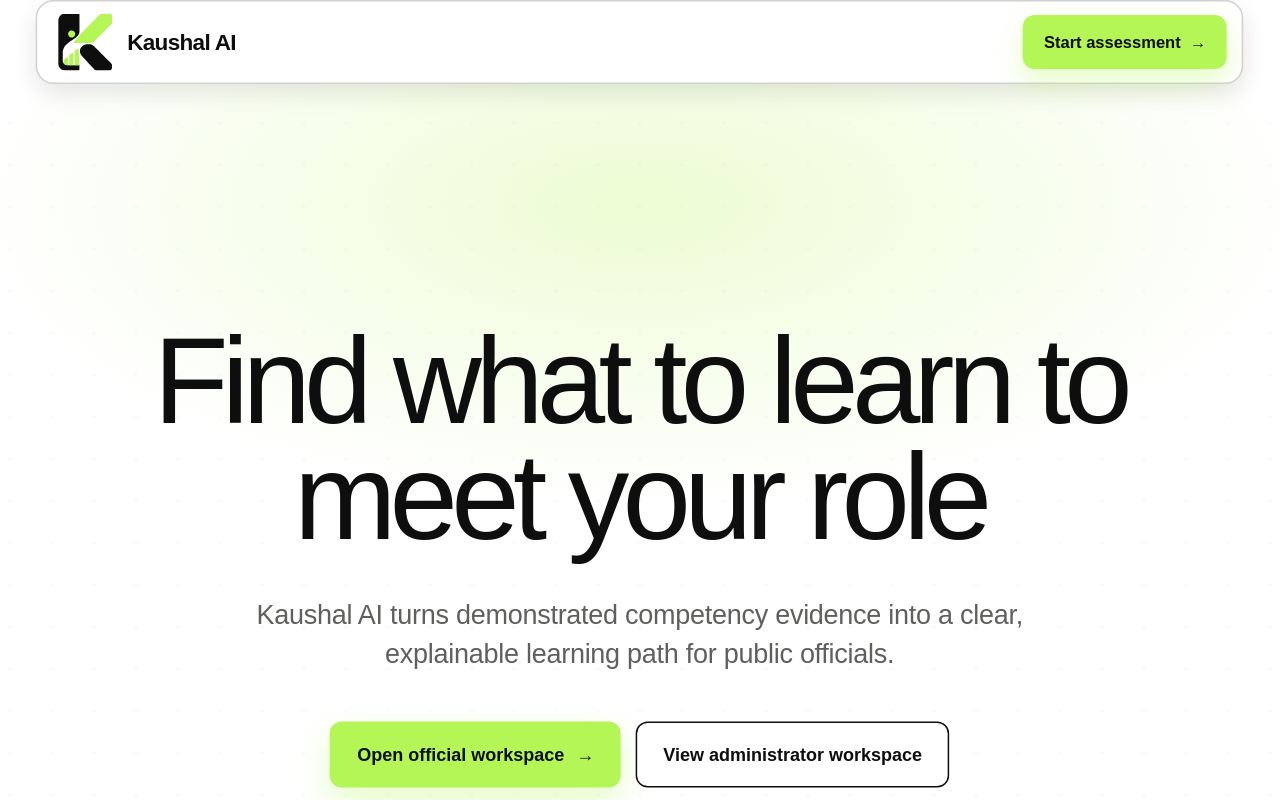
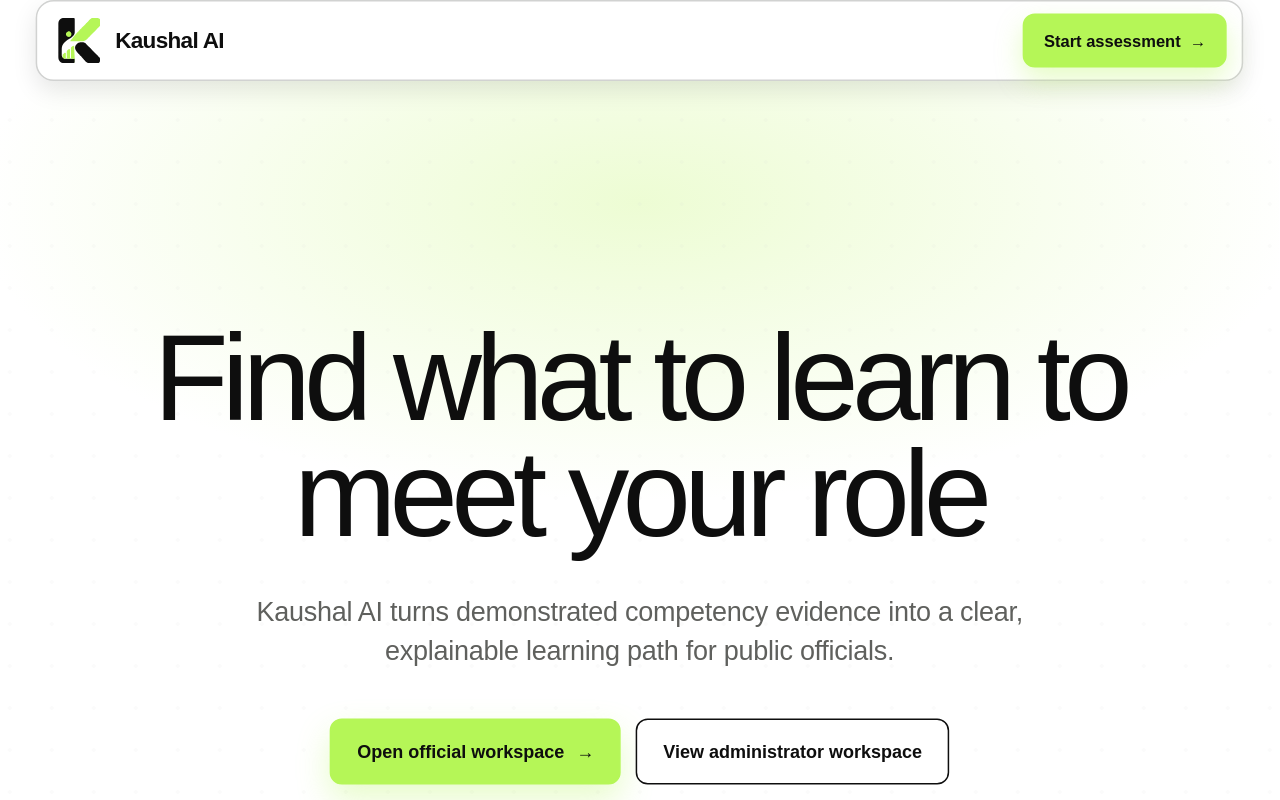
Before and after one commit to Anuraj-dev/kaushalai, a Next.js app: page / in a window 1280 px wide. Shown: the top 800 px of the page. Built offline with nearby package versions, Linux system fonts and the light colour scheme.

Commit message:
fix(ui): scale K mark to 28x30 to balance wordmark
Reduce from 36x38 to 28x30 to match 30px brand-mark token
(globals.css:51) and align with 15px Kaushal AI text. Nav stays
52px, no crowding on 390px. No build.

```diff
--- a/src/app/globals.css
+++ b/src/app/globals.css
@@ -52,7 +52,7 @@ button:disabled { cursor: not-allowed; }
 .brand-mark span { width: 12px; height: 12px; border: 2px solid var(--paper); border-radius: 2px; }
 .brand-mark-light { background: var(--paper); }
 .brand-mark-light span { border-color: var(--ink); }
-.brand-mark-img { width: 36px; height: 38px; object-fit: contain; display: block; flex: 0 0 auto; }
+.brand-mark-img { width: 28px; height: 30px; object-fit: contain; display: block; flex: 0 0 auto; }
 .brand-copy { display: grid; gap: 1px; }
 .brand-copy strong { font-size: 15px; letter-spacing: -0.03em; }
 .brand-copy small { color: var(--muted); font-family: var(--font-mono); font-size: 9px; line-height: 1; letter-spacing: 0.01em; }
--- a/src/components/ui/app-navigation.tsx
+++ b/src/components/ui/app-navigation.tsx
@@ -7,7 +7,7 @@ export function AppNavigation() {
     <header className="site-nav">
       <Link className="brand" href="/" aria-label="Kaushal AI home">
         {/* eslint-disable-next-line @next/next/no-img-element */}
-        <img src="/kaushal-logo.svg" alt="" aria-hidden="true" width={36} height={38} className="brand-mark-img" />
+        <img src="/kaushal-logo.svg" alt="" aria-hidden="true" width={28} height={30} className="brand-mark-img" />
         <span className="brand-copy">
           <strong>Kaushal AI</strong>
         </span>
```
